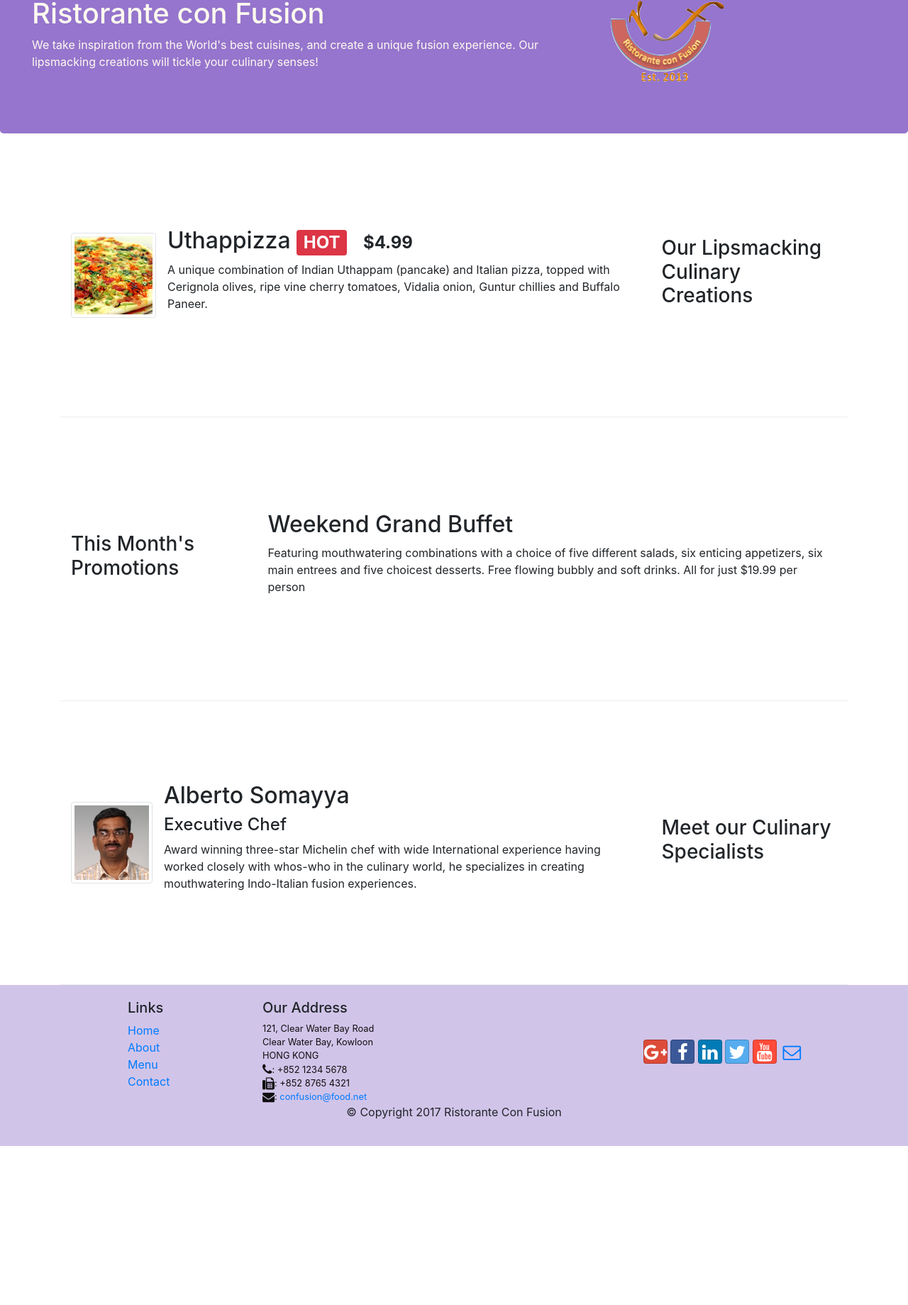
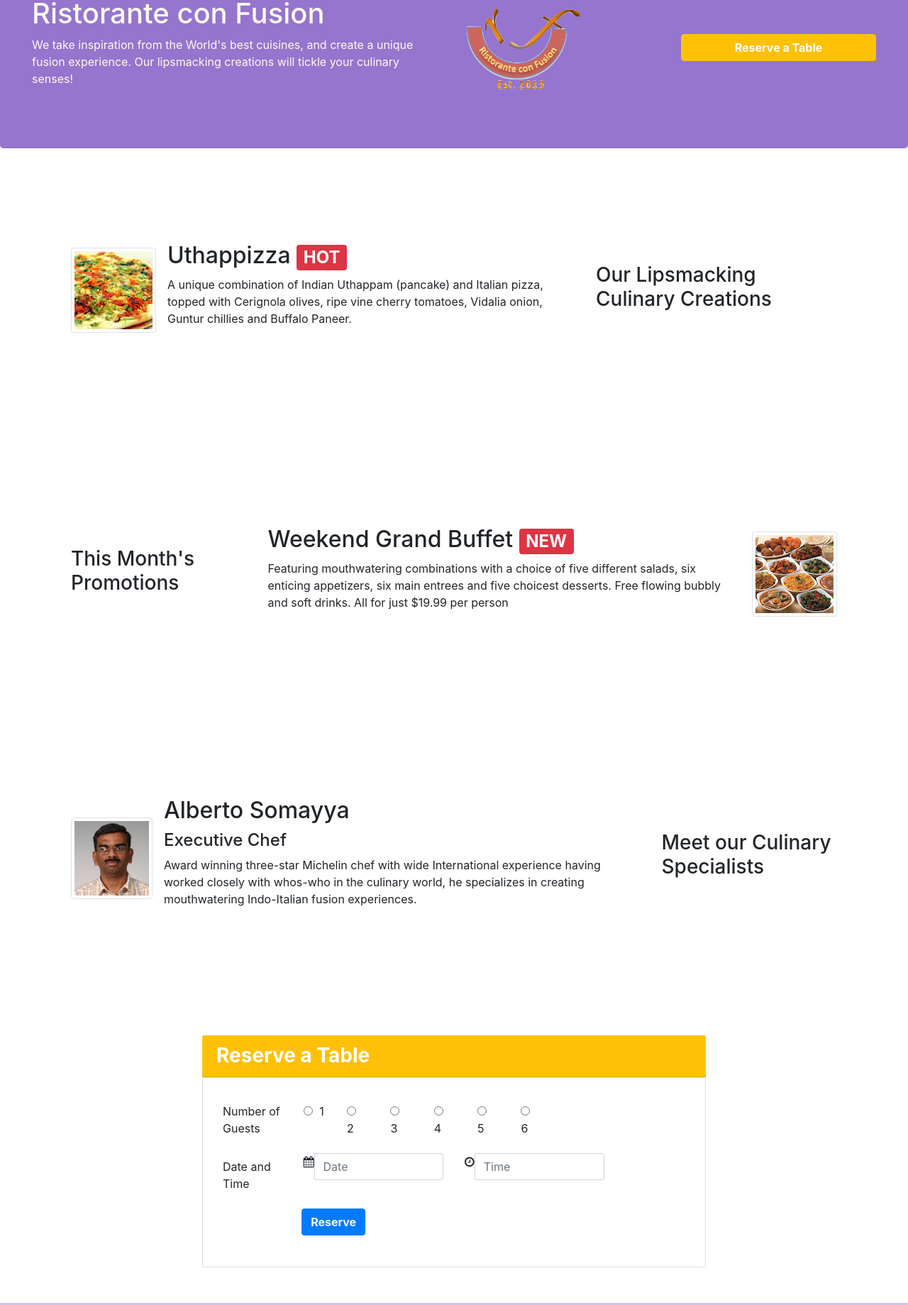
Before and after one commit to Kingpin007/Bootstrap-4-confusion, a website: page conFusion/index.html in a window 1280 px wide. Shown: the part 125-1964 px from the top of the page at 71% size. Before the commit the page ends 1740 px from the top, so only its background shows below. Drawn offline with nearby package versions, Linux system fonts and the light colour scheme.

Commit message:
Assignment 2 Completed

```diff
--- a/conFusion/css/styles.css
+++ b/conFusion/css/styles.css
@@ -6,7 +6,7 @@
 .row-content {
 	margin: 0px auto;
 	padding: 50px 0px 50px 0px;
-	border-bottom: 1px ridge;
+	border-bottom: 1px;
 	min-height: 400px;
 }
 
--- a/conFusion/index.html
+++ b/conFusion/index.html
@@ -16,7 +16,7 @@
     <link rel="stylesheet" href="node_modules/font-awesome/css/font-awesome.min.css">
     <link rel="stylesheet" href="css/bootstrap-social.css">
     <link rel="stylesheet" type="text/css" href="css/styles.css">
-    <nav class="navbar navbar-expand-sm navbar-dark fixed-top">
+    <nav class="navbar navbar-expand-md navbar-dark fixed-top">
 	    <div class="container">
 	    	<button class="navbar-toggler" type="button" data-toggle="collapse" data-target="#Navbar">
                 <span class="navbar-toggler-icon"></span>
@@ -34,28 +34,31 @@
 	</nav>
     <header class="jumbotron">
         <div class="row row-header">
-            <div class="col-12 col-sm-8">
+            <div class="col-12 col-md-6">
                 <h1>Ristorante con Fusion</h1>
                 <p>We take inspiration from the World's best cuisines, and create a unique fusion experience. Our lipsmacking creations will tickle your culinary senses!</p>
             </div>
-            <div class="col col-sm align-self-center">
+            <div class="col-12 col-md-3 align-self-center">
                 <img src="img/logo.png" class="img-fluid">
+            </div>
+            <div class="col-12 col-md-3 align-self-center">
+                <a role="button" href="#ReserveTable" class="btn btn-warning btn-block text-white"><strong>Reserve a Table</strong></a>
             </div>
         </div>
     </header>
 
     <div class="container">
         <div class="d-flex flex-wrap row row-content align-items-center">
-        	<div class="order-sm-2 col-sm-4 col-md-3">
+        	<div class="order-md-2 col-md-4 col-md-3">
                 <h3>Our Lipsmacking Culinary Creations</h3>
             </div>
-            <div class="order-sm-1 col-sm col-md">
+            <div class="order-md-1 col-md">
                 <div class="media">
                     <img class="d-flex mr-3 img-thumbnail align-self-center"
                          src="img/uthappizza.png" alt="Uthappizza">
                     <div class="media-body">
-                        <h2 class="mt-0">Uthappizza <span class="badge badge-danger">HOT</span> <span class="badge badge-pill badge-default">$4.99</span></h2>
-                        <p class="d-none d-sm-block">A unique combination of Indian Uthappam (pancake) and
+                        <h2 class="mt-0">Uthappizza <span class="badge badge-danger">HOT</span> <span class="badge badge-pill badge-default"></span></h2>
+                        <p class="d-none d-md-block">A unique combination of Indian Uthappam (pancake) and
                           Italian pizza, topped with Cerignola olives, ripe vine
                           cherry tomatoes, Vidalia onion, Guntur chillies and
                           Buffalo Paneer.</p>
@@ -66,27 +69,33 @@
 
 
         <div class="row row-content align-items-center">
-            <div class="col-sm-4 col-md-3">
+            <div class="col-md-3">
                 <h3>This Month's Promotions</h3>
             </div>
-            <div class="col-sm col-md">
-                <h2>Weekend Grand Buffet</h2>
-                <p>Featuring mouthwatering combinations with a choice of five different salads, six enticing appetizers, six main entrees and five choicest desserts. Free flowing bubbly and soft drinks. All for just $19.99 per person </p>
+            <div class="col-md-9">
+                <div class="media">
+                    <div class="media-body">
+                        <h2>Weekend Grand Buffet <span class="badge badge-danger">NEW</span></h2>
+                        <p class="d-none d-md-block">Featuring mouthwatering combinations with a choice of five different salads, six enticing appetizers, six main entrees and five choicest desserts. Free flowing bubbly and soft drinks. All for just $19.99 per person </p>
+                    </div>
+                    <img class="d-flex ml-3 img-thumbnail align-self-center"
+                         src="img/buffet.png" alt="Weekend Grand Buffet">
+                </div>
             </div>
         </div>
 
         <div class="d-flex flex-wrap row row-content align-items-center">
-            <div class="order-sm-2 col-sm-4 col-md-3">
+            <div class="order-md-2 col-md-3">
                 <h3>Meet our Culinary Specialists</h3>
             </div>
-            <div class="order-sm-1 col-sm col-md">
+            <div class="order-md-1 col-md">
                 <div class="media">
                     <img class="d-flex mr-3 img-thumbnail align-self-center"
                          src="img/alberto.png" alt="Alberto Somayya">
                     <div class="media-body">
                         <h2 class="mt-0">Alberto Somayya</h2>
                         <h4>Executive Chef</h4>
-                        <p class="d-none d-sm-block">Award winning three-star Michelin chef with wide
+                        <p class="d-none d-md-block">Award winning three-star Michelin chef with wide
                          International experience having worked closely with
                          whos-who in the culinary world, he specializes in
                           creating mouthwatering Indo-Italian fusion experiences.
@@ -95,12 +104,53 @@
                 </div>
             </div>
         </div>
+        <div class="d-flex flex-wrap row row-content align-self-center">
+            <div class="offset-md-2 col-12 col-md-8 align-self-center">
+                <h3 class="card-header bg-warning text-white"><strong>Reserve a Table</strong></h3>
+                <div class="card" id="ReserveTable" style="padding: 28px">
+
+                        <div class="card-block">
+                            <form>
+                                <div class="form-group row">
+                                    <label for="Number of Guests" class="col-md-2 col-form-label">Number of Guests</label>
+                                    <div class="radio col-md-10 align-self-center">
+                                            <div class="form-check form-check-inline col-md-1"><label class="form-check-label"><input class="form-check-input" type="radio" name="inlineRadioOptions" id="inlineRadio1" value="option1"> 1</label></div>
+                                            <div class="form-check form-check-inline col-md-1"><label class="form-check-label"><input class="form-check-input" type="radio" name="inlineRadioOptions" id="inlineRadio2" value="option2"> 2</label></div>
+                                            <div class="form-check form-check-inline col-md-1"><label class="form-check-label"><input class="form-check-input" type="radio" name="inlineRadioOptions" id="inlineRadio3" value="option3"> 3</label></div>
+                                            <div class="form-check form-check-inline col-md-1"><label class="form-check-label"><input class="form-check-input" type="radio" name="inlineRadioOptions" id="inlineRadio4" value="option4"> 4</label></div>
+                                            <div class="form-check form-check-inline col-md-1"><label class="form-check-label"><input class="form-check-input" type="radio" name="inlineRadioOptions" id="inlineRadio5" value="option5"> 5</label></div>
+                                            <div class="form-check form-check-inline col-md-1"><label class="form-check-label"><input class="form-check-input" type="radio" name="inlineRadioOptions" id="inlineRadio6" value="option6"> 6</label></div>
+                                    </div>
+                                </div>
+                                <div class="form-group row align-self-center">
+                                    <label for="dateandtime" class="col-12 col-md-2 col-form-label">Date and Time</label>
+                                    <div class="col-12 col-md-4">
+                                        <div class="input-group">
+                                            <div class="input-group-addon"><i class="fa fa-calendar" aria-hidden="true"></i></div>
+                                                <input type="text" class="form-control" id="date" name="date" placeholder="Date">
+                                        </div>
+                                    </div>
+                                    <div class="col-12 col-md-4">
+                                        <div class="input-group">
+                                            <div class="input-group-addon"><i class="fa fa-clock-o" aria-hidden="true"></i></div>
+                                                <input type="text" class="form-control" id="time" name="time" placeholder="Time">
+                                        </div>
+                                    </div>
+                                </div>
+                                <div class="form-group row" style="padding-left: 15px">
+                                    <button class="btn btn-primary offset-md-2"><strong>Reserve</strong></button>
+                                </div>
+                            </form>
+                        </div>
+                </div>
+            </div>
+        </div>
     </div>
 
     <footer class="footer">
         <div class="container">
             <div class="row">
-                <div class="col-5 offset-1 col-sm-2">
+                <div class="col-5 offset-1 col-md-2">
                     <h5>Links</h5>
                     <ul class="list-unstyled">
                         <li><a href="#">Home</a></li>
@@ -109,7 +159,7 @@
                         <li><a href="#">Contact</a></li>
                     </ul>
                 </div>
-                <div class="col-6 col-sm-5">
+                <div class="col-6 col-md-5">
                     <h5>Our Address</h5>
                     <address>
 		              121, Clear Water Bay Road<br>
@@ -120,7 +170,7 @@
 		              <i class="fa fa-envelope fa-lg"></i>: <a href="mailto:confusion@food.net">confusion@food.net</a>
 		           </address>
                 </div>
-                <div class="col col-sm-4 align-self-center">
+                <div class="col col-md-4 align-self-center">
                     <div style="text-align:center">
                         <a class="btn btn-social-icon btn-google-plus" href="http://google.com/+"><i class="fa fa-google-plus"></i></a>
                         <a class="btn btn-social-icon btn-facebook" href="http://www.facebook.com/profile.php?id="><i class="fa fa-facebook"></i></a>
```
Also changed, not shown: conFusion/aboutus.html (+13 -13 lines), conFusion/contactus.html (+1 -1 lines).
